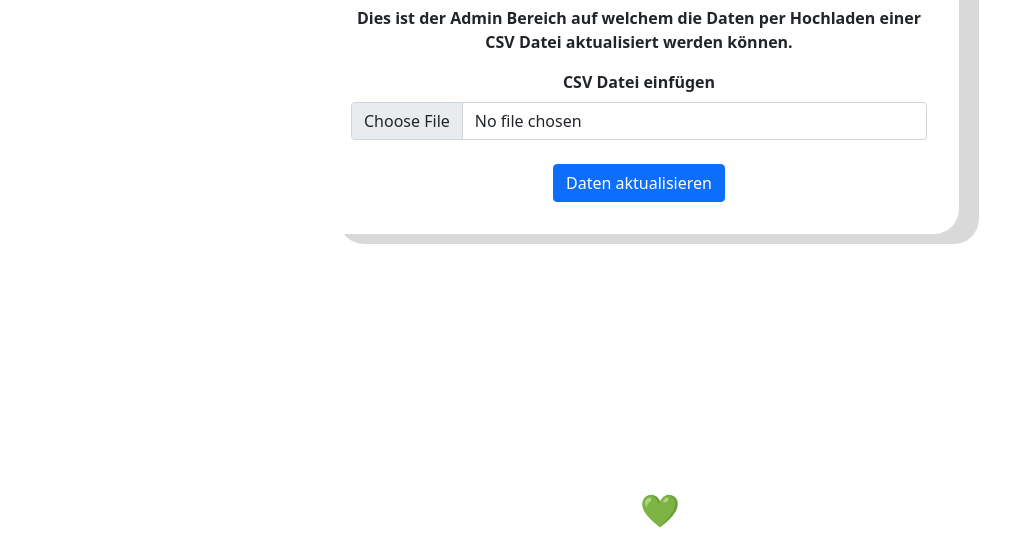
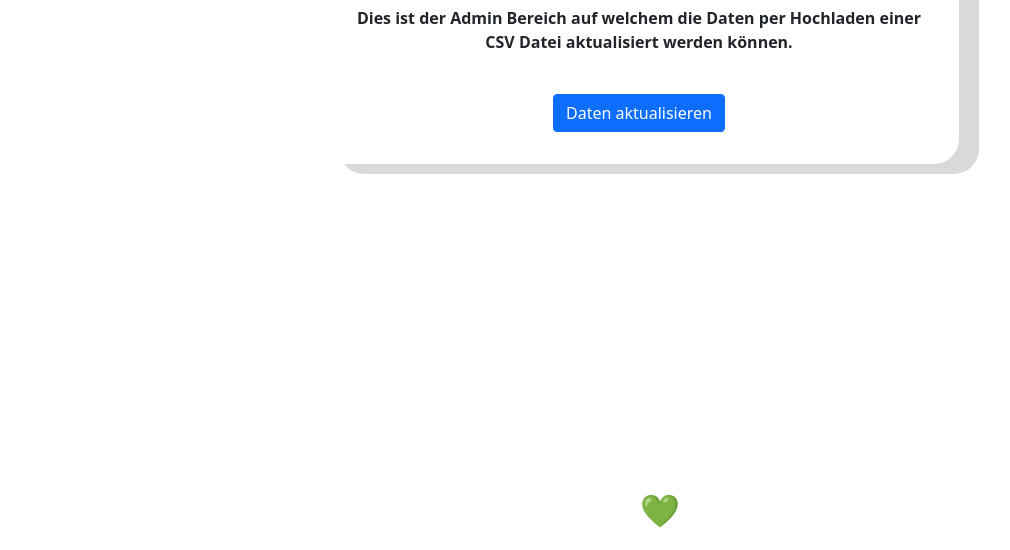
Before and after one commit to FelixLie/Sonnenstrahl-Energie-AG, a website: page public/admin.html in a window 1280 px wide. Shown: the part 250-800 px from the top of the page, without its empty margins (1-1011 px from the left). Drawn offline with nearby package versions, Linux system fonts and the light colour scheme.

Commit message:
Update admin.html

```diff
--- a/public/admin.html
+++ b/public/admin.html
@@ -40,10 +40,8 @@
                 können.
             </p>
             <form action="/ImportCSV" onsubmit="ImportCSV(event)">
-                <label class="form-label" for="customFile">CSV Datei einfügen</label>
-                <input type="file" class="form-control" id="customFile" />
                 <br>
-                <button type="submit" class="btn btn-primary" onclick="ImportCSV(event)">Daten aktualisieren</button>
+                <button type="button" class="btn btn-primary" onclick="ImportCSV(event)">Daten aktualisieren</button>
                 <script>
                     const ImportCSV = e => {
                         $.get("http://localhost:3000/ImportCSV")
```
